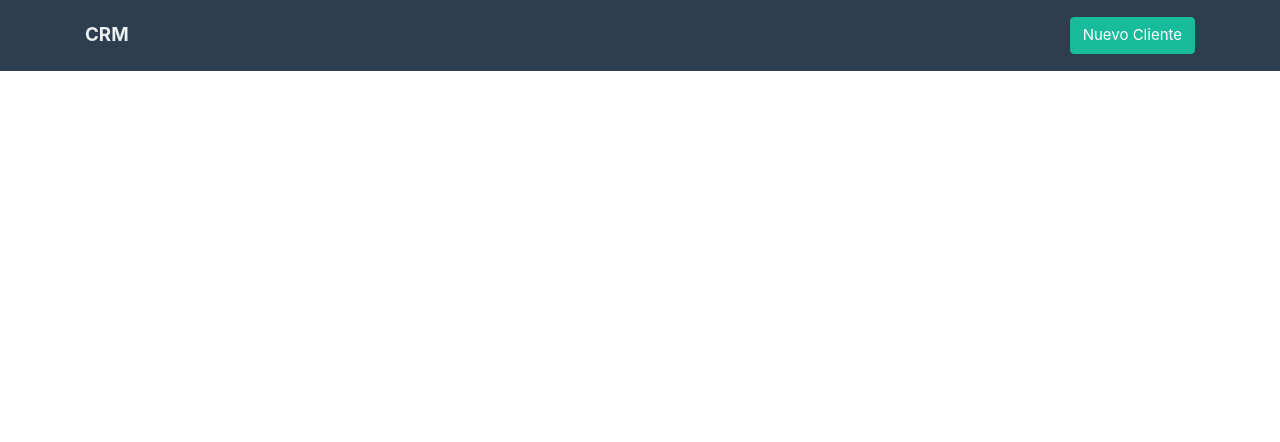
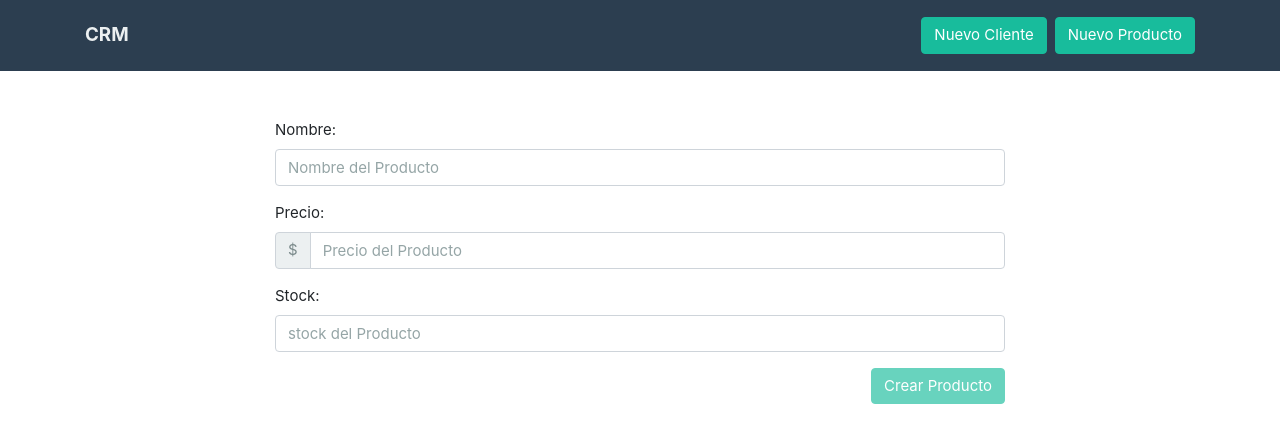
Before and after one commit to afga97/react-crm-apollo, a React (Create React App) app: page /productos/nuevo in a window 1280 px wide. Shown: the top 442 px of the page. Built offline with nearby package versions, Linux system fonts and the light colour scheme.

Commit message:
Crear productos y trabajando en listar

```diff
--- a/src/App.js
+++ b/src/App.js
@@ -8,9 +8,12 @@
 import Clients from './components/clientes/Clientes';
 import CrearCliente from './components/clientes/CrearCliente';
 import EditarCliente from './components/clientes/EditarCliente';
+import CrearProducto from './components/productos/NuevoProducto';
+import Productos from './components/productos/Productos';
+
 
 const client = new ApolloClient({
-  uri: "http://192.168.1.2:4000/graphql",
+  uri: "http://localhost:4000/graphql",
   cache: new InMemoryCache({
     addTypename: false
   }),
@@ -31,6 +34,8 @@
               <Route exact path="/" component={Clients} />
               <Route exact path="/cliente/nuevo" component={CrearCliente} />
               <Route exact path="/cliente/editar/:id" component={EditarCliente} />
+              <Route exact path="/productos/nuevo" component={CrearProducto} />
+              <Route exact path="/productos" component={Productos} />
             </Switch>
           </div>
         </Fragment>
--- a/src/components/layout/Header.js
+++ b/src/components/layout/Header.js
@@ -11,8 +11,11 @@
             <div className="collapse navbar-collapse" id="navegacion">
                 <ul className="navbar-nav ml-auto text-right">
                     <li className="nav-item active">
-                        <Link to="/cliente/nuevo" className="btn btn-success">
+                        <Link to="/cliente/nuevo" className="btn btn-success mr-2">
                             Nuevo Cliente
+                        </Link>
+                        <Link to="/productos/nuevo" className="btn btn-success">
+                            Nuevo Producto
                         </Link>
                     </li>
                 </ul>
--- /dev/null
+++ b/src/components/productos/NuevoProducto.js
@@ -0,0 +1,120 @@
+import React, { Component, Fragment } from 'react'
+import { NUEVO_PRODUCTO } from '../../mutations';
+import { Mutation } from 'react-apollo';
+
+const initialState = {
+    nombre: '',
+    precio: '',
+    stock: ''
+}
+
+export class CrearProducto extends Component {
+    state = {
+        ...initialState
+    }
+
+    limpiarState = () => {
+        this.setState({
+            ...initialState
+        })
+    }
+
+    actualizarState = e => {
+        const { name, value } = e.target
+        this.setState({
+            [name]: value
+        })
+    }
+
+    validarForm = () => {
+        const { nombre, precio, stock } = this.state;
+        const noValido = !nombre || !precio || !stock;
+        return noValido;
+    }
+
+    crearNuevoProducto = (e, nuevoProducto) => {
+        e.preventDefault();
+
+        nuevoProducto().then(data => {
+            this.limpiarState()
+            this.props.history.push('/productos')
+            console.log(data);
+        })
+    }
+
+    render() {
+        const { nombre, precio, stock } = this.state;
+
+        const input = {
+            nombre,
+            precio: Number(precio),
+            stock: Number(stock)
+        }
+        return (
+            <Fragment>
+                <h1 className="text-center mb-5"></h1>
+                <div className="row justify-content-center">
+                    <Mutation
+                        mutation={NUEVO_PRODUCTO}
+                        variables={ { input }}
+                        onCompleted={ () => {
+                            console.log('Creado correctamente')
+                        }}
+                    >
+                    {(nuevoProducto, {loading, error, data})  => {
+                        return (
+                            <form
+                                className="col-md-8"
+                                onSubmit={ e => this.crearNuevoProducto(e, nuevoProducto)}
+                            >
+                                <div className="form-group">
+                                    <label>Nombre:</label>
+                                    <input
+                                        type="text"
+                                        name="nombre"
+                                        className="form-control"
+                                        placeholder="Nombre del Producto"
+                                        onChange={ this.actualizarState }                          />
+                                </div>
+                                <div className="form-group">
+                                    <label>Precio:</label>
+                                    <div className="input-group">
+                                        <div className="input-group-prepend">
+                                            <div className="input-group-text">$</div>
+                                        </div>
+                                        <input
+                                            type="number"
+                                            name="precio"
+                                            className="form-control"
+                                            placeholder="Precio del Producto"
+                                            onChange={ this.actualizarState }
+                                        />
+                                    </div>
+                                </div>
+                                <div className="form-group">
+                                    <label>Stock:</label>
+                                    <input
+                                        type="number"
+                                        name="stock"
+                                        className="form-control"
+                                        placeholder="stock del Producto"
+                                        onChange={ this.actualizarState }
+                                    />
+                                </div>
+                                <button
+                                    disabled={ this.validarForm() }
+                                    type="submit"
+                                    className="btn btn-success float-right">
+                                    Crear Producto
+                                </button>
+                            </form>
+                        )
+                    }}
+                    </Mutation>
+                </div>
+            </Fragment>
+        )
+    }
+}
+
+export default CrearProducto
--- /dev/null
+++ b/src/components/productos/Productos.js
@@ -0,0 +1,28 @@
+import React, { Component, Fragment } from 'react'
+import { Query } from 'react-apollo';
+
+import { PRODUCTOS_QUERY } from '../../queries'
+
+export class Productos extends Component {
+    render() {
+        return (
+            <Fragment>
+                <h1 className="text-center mb-5">Productos</h1>
+                <Query
+                    query={ PRODUCTOS_QUERY }
+                >
+                {({ loading, error, data})=> {
+                    if (loading) return "Cargando.....";
+                    if (error) return `Error: ${error.message}`
+                    console.log(data);
+                    return (
+                        <p>hOLA</p>
+                    )
+                }}
+                </Query>
+            </Fragment>
+        );
+    }
+}
+
+export default Productos
--- a/src/mutations/index.js
+++ b/src/mutations/index.js
@@ -35,8 +35,8 @@
 
 
 export const NUEVO_PRODUCTO = gql`
-    mutation crearProducto($input: ProductoInput){
-        crearProducto(input: $input){
+    mutation nuevoProducto($input: ProductoInput){
+        nuevoProducto(input: $input){
             id
             nombre
             precio
```
Also changed, not shown: src/components/productos/EditarProducto.js (added), src/components/productos/FormularioEditarProducto.js (added).
